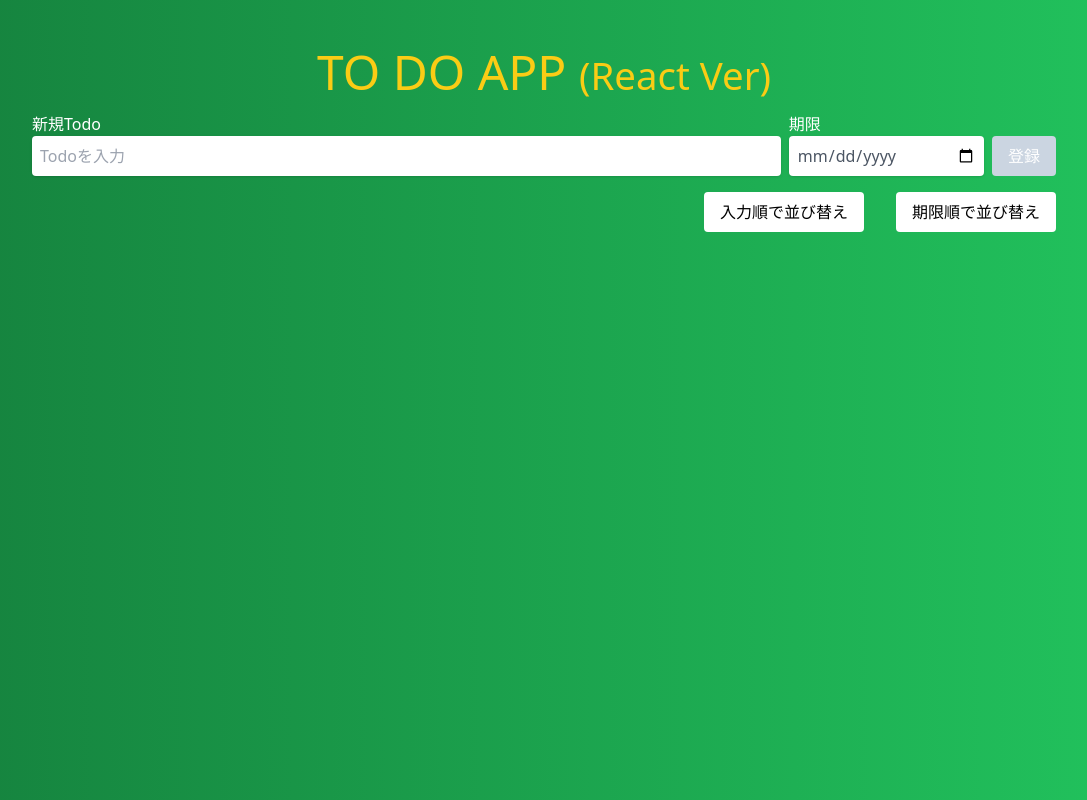
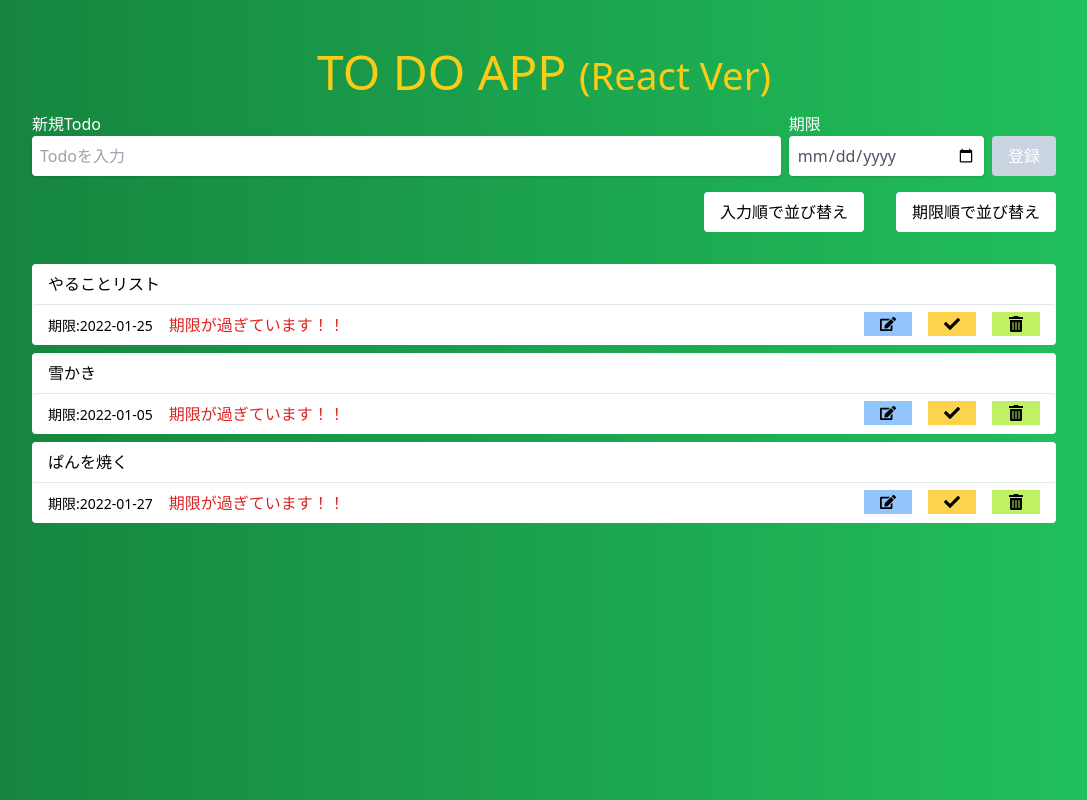
Before and after one commit to yiinuma/React-todo_Converting_JavaScript_App_To_React, a React (Create React App) app: page / in a window 1280 px wide. Shown: the whole page, without its empty margins (96-1183 px from the left). Built offline with nearby package versions, Linux system fonts and the light colour scheme.

Commit message:
complete

```diff
--- a/src/App.jsx
+++ b/src/App.jsx
@@ -1,3 +1,4 @@
+/* eslint-disable no-param-reassign */
 /* eslint-disable no-alert */
 /* eslint-disable no-console */
 import { useState } from 'react';
@@ -7,7 +8,16 @@ import './style.css';
 export function App() {
   const [text, setText] = useState('');
   const [limit, setLimit] = useState('');
-  const [todos, setTodos] = useState([]);
+  const [todos, setTodos] = useState([
+    {
+      inputDate: '2022-1-18-7:26:52',
+      text: 'やることリスト',
+      limit: '2022-01-25',
+      complete: false,
+    },
+    { inputDate: '2022-1-18-7:27:3', text: '雪かき', limit: '2022-01-05', complete: false },
+    { inputDate: '2022-1-18-7:27:20', text: 'ぱんを焼く', limit: '2022-01-27', complete: false },
+  ]);
   const [submitDisabled, setSubmitDisabled] = useState(true);
 
   function getInputDay() {
@@ -40,6 +50,16 @@ export function App() {
     addTodo(text, limit);
   };
 
+  const handleComplete = (completeIndex) => {
+    const newTodos = todos.map((todo, handleIndex) => {
+      if (handleIndex === completeIndex) {
+        todo.complete = !todo.complete;
+      }
+      console.log(todo);
+      return todo;
+    });
+    setTodos(newTodos);
+  };
   return (
     <div className="h-screen bg-gradient-to-l from-green-500 to-green-700">
       <h1 className="pt-12 text-center text-5xl text-yellow-400">
@@ -113,7 +133,10 @@ export function App() {
                           <FaEdit />
                         </i>
                       </button>
-                      <button className={`list${index} complete-btn`}>
+                      <button
+                        onClick={() => handleComplete(index)}
+                        className={`list${index} complete-btn`}
+                      >
                         <i className="pointer-events-none">
                           <FaCheck />
                         </i>
```
Also changed, not shown: 1 other file (tests, documents, lock files or other folders).
